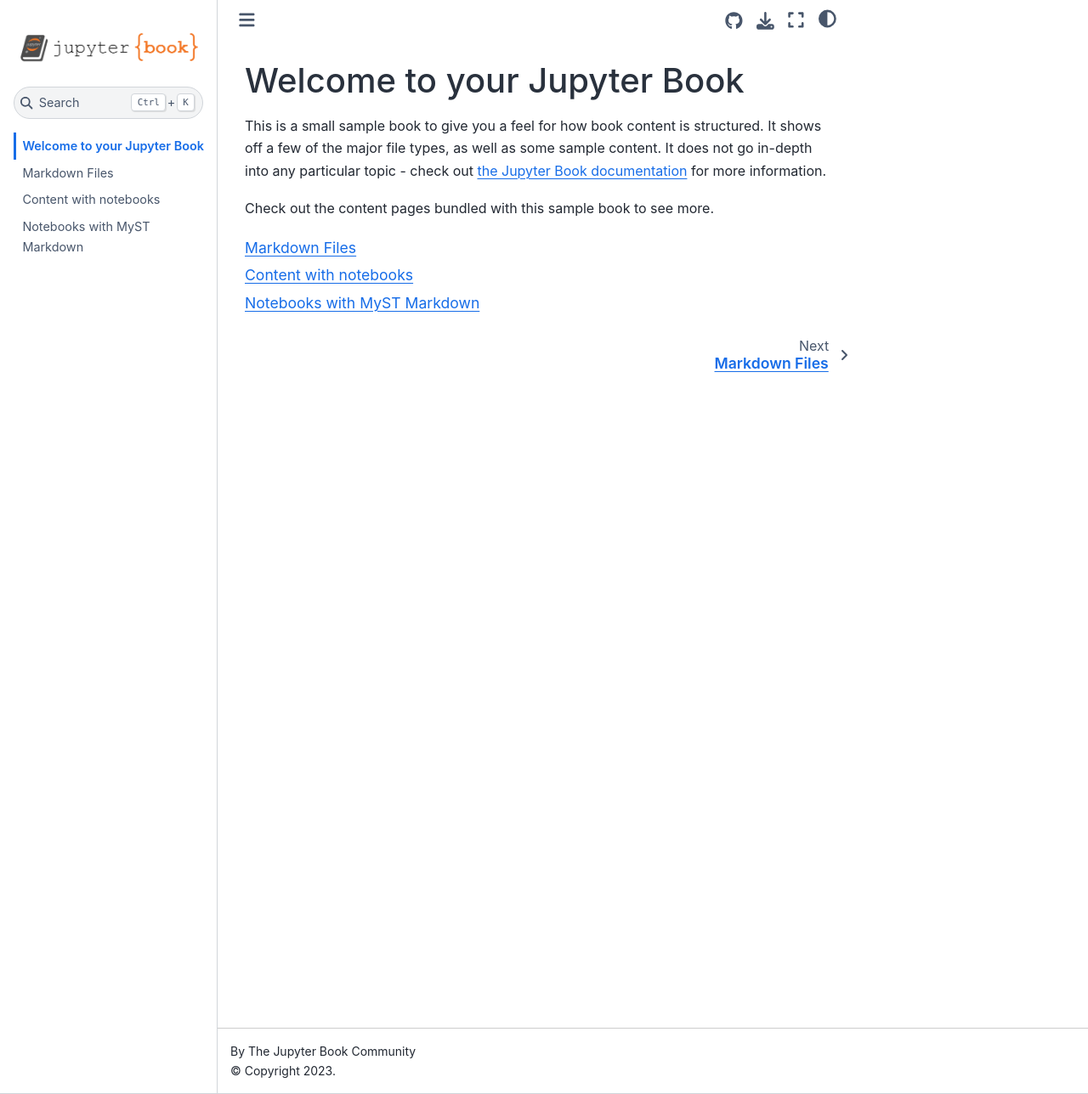
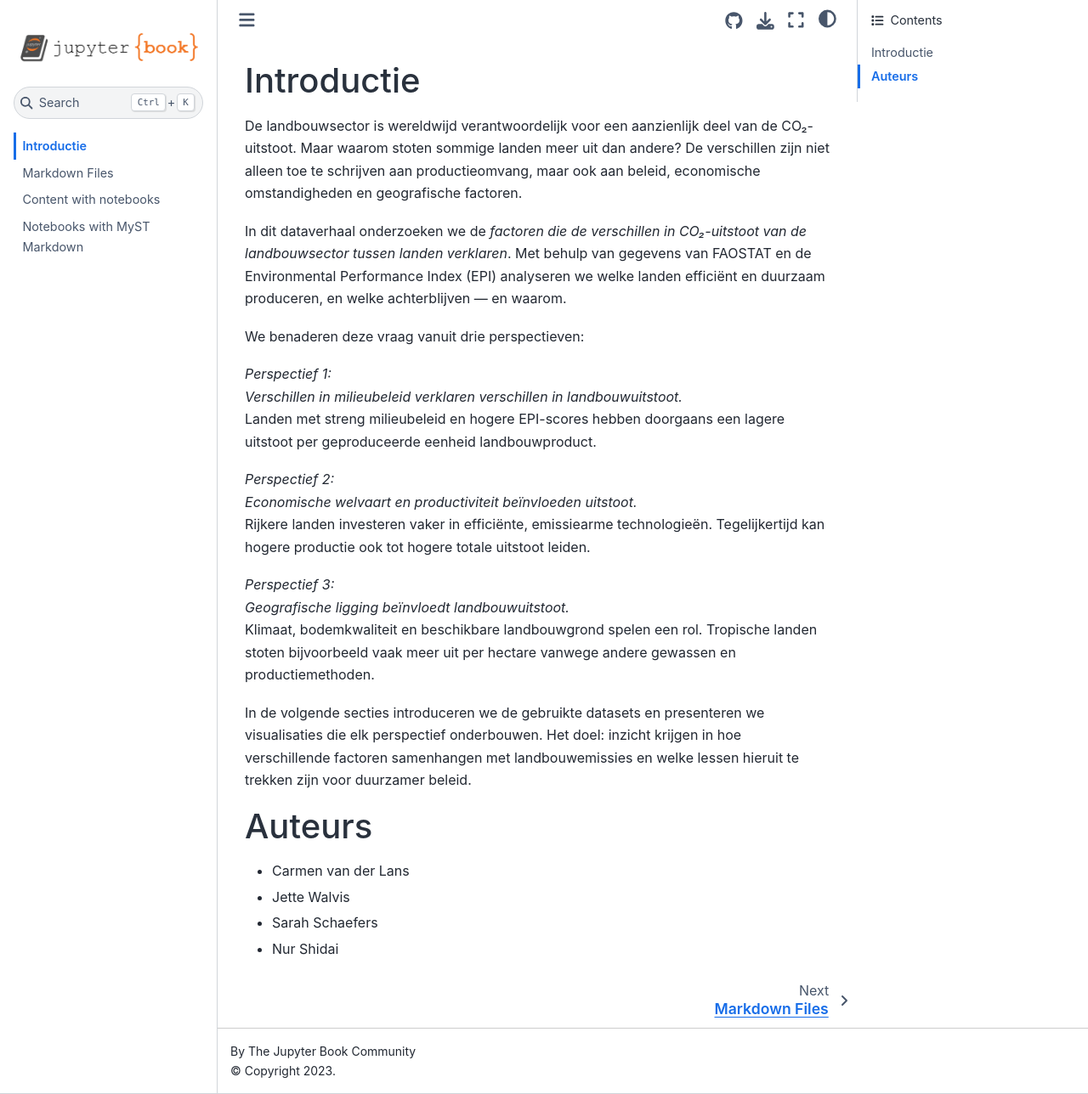
Before and after one commit to CarmenvanderLans/Information-Vis, a Jupyter Book: the page built from intro.md, in a window 1280 px wide and 1288 px high. Shown: the whole window at 85% size. Built offline with Jupyter Book 1.0.4 settings and Sphinx 7.4.7 and the Sphinx Book theme 1.1.4, drawn with Linux system fonts in a browser that asks for light colours.

Commit message:
Update intro.md

````diff
--- a/intro.md
+++ b/intro.md
@@ -1,11 +1,26 @@
-# Welcome to your Jupyter Book
+# Introductie
+De landbouwsector is wereldwijd verantwoordelijk voor een aanzienlijk deel van de CO₂-uitstoot. Maar waarom stoten sommige landen meer uit dan andere? De verschillen zijn niet alleen toe te schrijven aan productieomvang, maar ook aan beleid, economische omstandigheden en geografische factoren.
 
-This is a small sample book to give you a feel for how book content is
-structured.
-It shows off a few of the major file types, as well as some sample content.
-It does not go in-depth into any particular topic - check out [the Jupyter Book documentation](https://jupyterbook.org) for more information.
+In dit dataverhaal onderzoeken we de *factoren die de verschillen in CO₂-uitstoot van de landbouwsector tussen landen verklaren*. Met behulp van gegevens van FAOSTAT en de Environmental Performance Index (EPI) analyseren we welke landen efficiënt en duurzaam produceren, en welke achterblijven — en waarom.
 
-Check out the content pages bundled with this sample book to see more.
+We benaderen deze vraag vanuit drie perspectieven:
 
-```{tableofcontents}
-```
+*Perspectief 1:*
+*Verschillen in milieubeleid verklaren verschillen in landbouwuitstoot.*
+Landen met streng milieubeleid en hogere EPI-scores hebben doorgaans een lagere uitstoot per geproduceerde eenheid landbouwproduct.
+
+*Perspectief 2:*
+*Economische welvaart en productiviteit beïnvloeden uitstoot.*
+Rijkere landen investeren vaker in efficiënte, emissiearme technologieën. Tegelijkertijd kan hogere productie ook tot hogere totale uitstoot leiden.
+
+*Perspectief 3:*
+*Geografische ligging beïnvloedt landbouwuitstoot.*
+Klimaat, bodemkwaliteit en beschikbare landbouwgrond spelen een rol. Tropische landen stoten bijvoorbeeld vaak meer uit per hectare vanwege andere gewassen en productiemethoden.
+
+In de volgende secties introduceren we de gebruikte datasets en presenteren we visualisaties die elk perspectief onderbouwen. Het doel: inzicht krijgen in hoe verschillende factoren samenhangen met landbouwemissies en welke lessen hieruit te trekken zijn voor duurzamer beleid.
+
+# Auteurs
+- Carmen van der Lans
+- Jette Walvis
+- Sarah Schaefers
+- Nur Shidai
````
